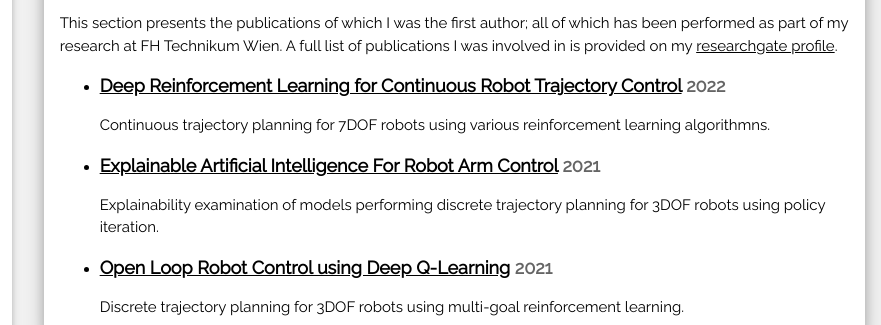
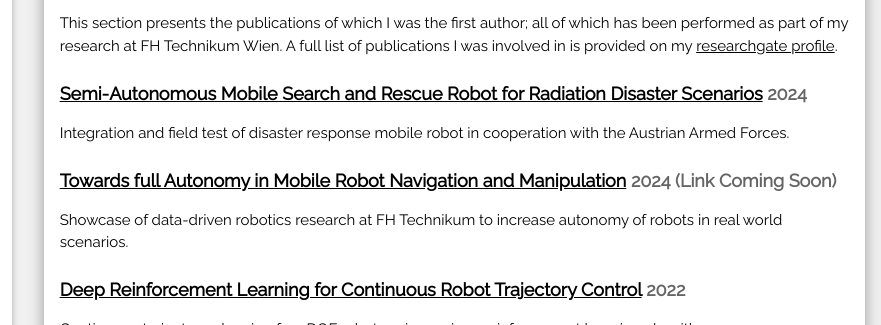
Before and after one commit to SimonSchwaiger/SimonSchwaiger.github.io, a plain HTML site: page index.html in a window 1280 px wide. Shown: the part 475-800 px from the top of the page, 399-1280 px from the left. Drawn offline with nearby package versions, Linux system fonts and the light colour scheme.

Commit message:
Update with 2024 publications

```diff
--- a/index.html
+++ b/index.html
@@ -83,6 +83,7 @@ and is wrapped around the whole page content, except for the footer in this exam
 <!-- END Introduction Menu -->
 </div>
 
+
 <!-- Information Cards -->
 <div class="w3-col l8 s12">
 
@@ -109,7 +110,6 @@ and is wrapped around the whole page content, except for the footer in this exam
   <hr>
 
 
-
   <!-- PUBLICATIONS: Publikationen -->
   <div class="w3-card-4 w3-margin w3-white">
     <div class="w3-container">
@@ -117,23 +117,33 @@ and is wrapped around the whole page content, except for the footer in this exam
     </div>
 
     <div class="w3-container">
-      <p>This section presents the publications of which I was the first author; all of which has been performed as part of my research at FH Technikum Wien. A full list of publications I was involved in is provided on my <a href="https://www.researchgate.net/profile/Simon-Schwaiger">researchgate profile</a>. </p>
+      <p style="margin-bottom:1.5em;">This section presents the publications of which I was the first author; all of which has been performed as part of my research at FH Technikum Wien. A full list of publications I was involved in is provided on my <a href="https://www.researchgate.net/profile/Simon-Schwaiger">researchgate profile</a>. </p>
 
-      <ul>
+      <ul style="list-style-type:none; padding:0px; margin:0px;">
+        <li>
+          <h5><b><a href="https://www.researchgate.net/publication/381603800_Semi-Autonomous_Mobile_Search_and_Rescue_Robot_for_Radiation_Disaster_Scenarios" target=”_blank”>Semi-Autonomous Mobile Search and Rescue Robot for Radiation Disaster Scenarios</a> <span class="w3-opacity">2024</span></b></h5>
+
+          <p style="margin-bottom:1.5em;">Integration and field test of disaster response mobile robot in cooperation with the Austrian Armed Forces.</p>
+        </li>
+        <li>
+          <h5><b><a href="" target=”_blank”>Towards full Autonomy in Mobile Robot Navigation and Manipulation</a> <span class="w3-opacity">2024 (Link Coming Soon)</span></b></h5>
+
+          <p style="margin-bottom:1.5em;">Showcase of data-driven robotics research at FH Technikum to increase autonomy of robots in real world scenarios.</p>
+        </li>
         <li>
           <h5><b><a href="https://www.researchgate.net/publication/363480631_Deep_Reinforcement_Learning_for_Continuous_Robot_Trajectory_Control?_sg%5B0%5D=_2GzEWOb15f5BeUrUGdaSOtjfgjcn_HMA3GT4leWrxYBx5URttC-sK6an8Wt1aguHnRq0lcw_gVToLs7rpPZ3gFgVgCaq047A9OgnEQj.33tJK0gOa9oWc5cuMSpoHkYyZjEdYQkt942IvosZcvhsK7F6AJceuDNRaXE6eaYBDZzHN5uRIJ-_nE_to-zAzw" target=”_blank”>Deep Reinforcement Learning for Continuous Robot Trajectory Control</a> <span class="w3-opacity">2022</span></b></h5>
 
-          <p>Continuous trajectory planning for 7DOF robots using various reinforcement learning algorithmns.</p>
+          <p style="margin-bottom:1.5em;">Continuous trajectory planning for 7DOF robots using various reinforcement learning algorithmns.</p>
         </li>
         <li>
           <h5><b><a href="https://www.researchgate.net/publication/357035371_Explainable_Artificial_Intelligence_For_Robot_Arm_Control?_sg%5B0%5D=_2GzEWOb15f5BeUrUGdaSOtjfgjcn_HMA3GT4leWrxYBx5URttC-sK6an8Wt1aguHnRq0lcw_gVToLs7rpPZ3gFgVgCaq047A9OgnEQj.33tJK0gOa9oWc5cuMSpoHkYyZjEdYQkt942IvosZcvhsK7F6AJceuDNRaXE6eaYBDZzHN5uRIJ-_nE_to-zAzw" target=”_blank”>Explainable Artificial Intelligence For Robot Arm Control</a> <span class="w3-opacity">2021</span></b></h5>
 
-          <p>Explainability examination of models performing discrete trajectory planning for 3DOF robots using policy iteration.</p>
+          <p style="margin-bottom:1.5em;">Explainability examination of models performing discrete trajectory planning for 3DOF robots using policy iteration.</p>
         </li>
         <li>
           <h5><b><a href="https://www.researchgate.net/publication/363480276_Open_Loop_Robot_Control_using_Deep_Q-Learning?_sg%5B0%5D=_2GzEWOb15f5BeUrUGdaSOtjfgjcn_HMA3GT4leWrxYBx5URttC-sK6an8Wt1aguHnRq0lcw_gVToLs7rpPZ3gFgVgCaq047A9OgnEQj.33tJK0gOa9oWc5cuMSpoHkYyZjEdYQkt942IvosZcvhsK7F6AJceuDNRaXE6eaYBDZzHN5uRIJ-_nE_to-zAzw" target=”_blank”>Open Loop Robot Control using Deep Q-Learning</a> <span class="w3-opacity">2021</span></b></h5>
 
-          <p>Discrete trajectory planning for 3DOF robots using multi-goal reinforcement learning.</p>
+          <p style="margin-bottom:1.5em;">Discrete trajectory planning for 3DOF robots using multi-goal reinforcement learning.</p>
         </li>
       </ul>
 
```
